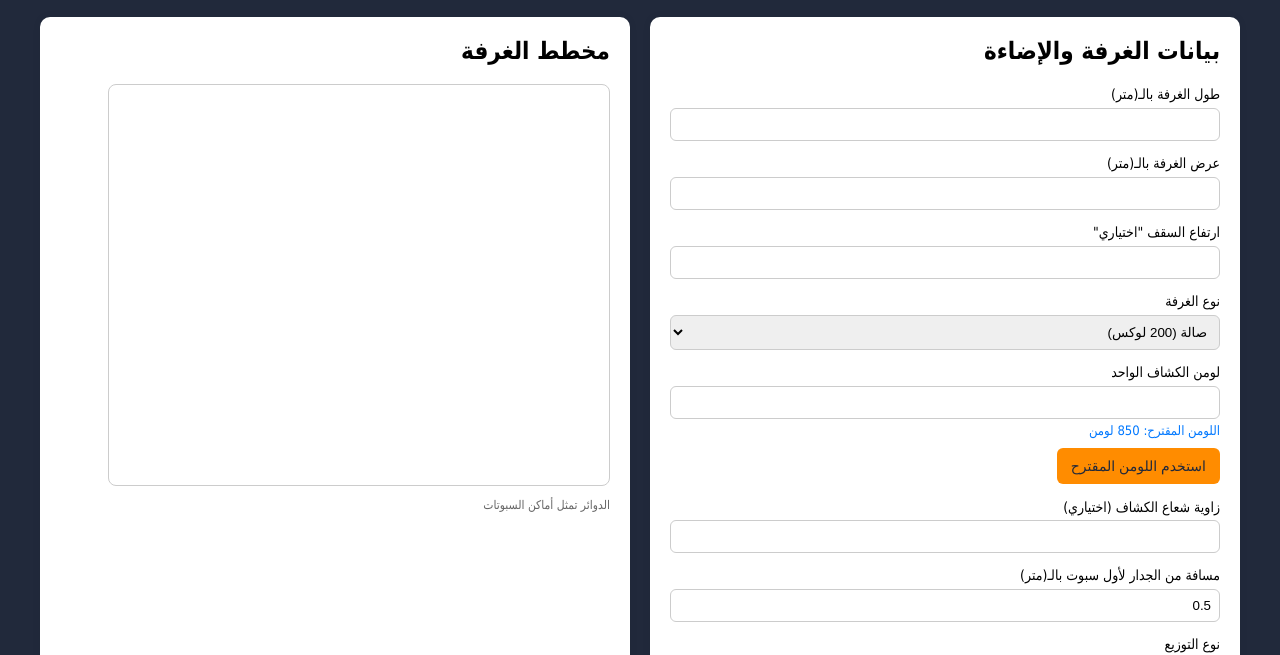
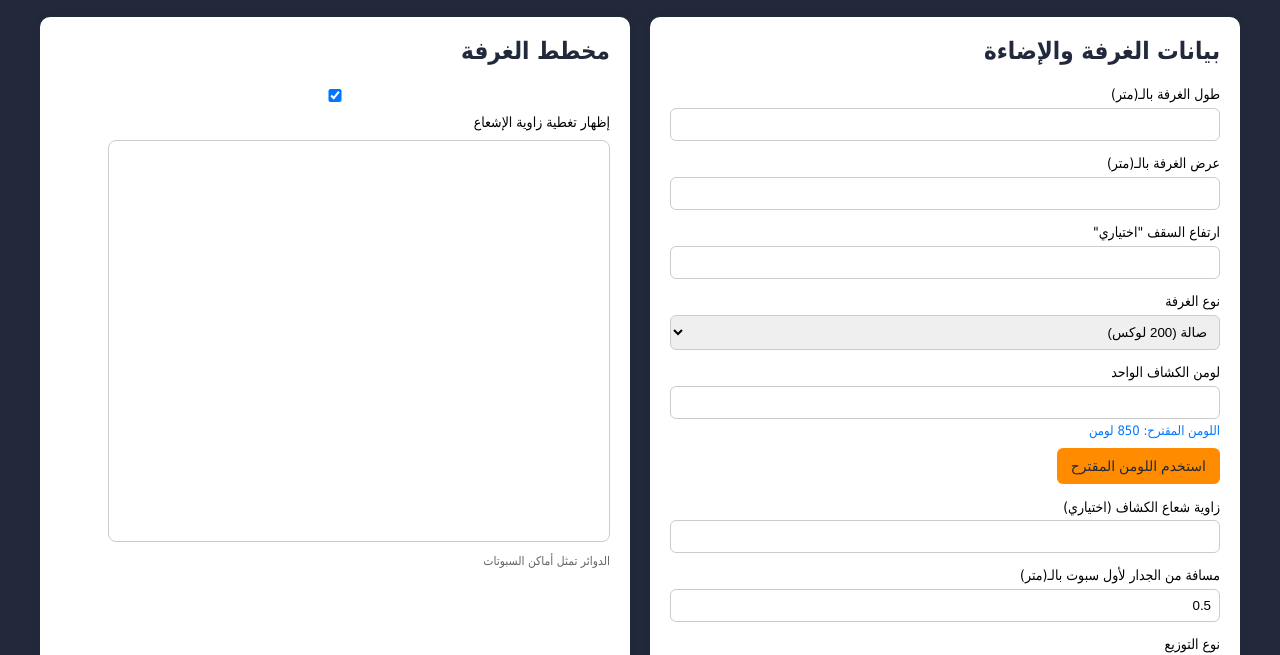
Before and after one commit to ha29sh-cloud/spotlight-calculator, a plain HTML site: page index.html in a window 1280 px wide. Shown: the part 131-786 px from the top of the page. Drawn offline with Linux system fonts and the light colour scheme.

Commit message:
Update index.html

```diff
--- a/index.html
+++ b/index.html
@@ -9,7 +9,7 @@
     .container { max-width: 1200px; margin:auto; display:flex; gap:20px; flex-wrap:wrap; }
     .box { background:#fff; padding:20px; border-radius:10px; flex:1 1 340px; box-shadow:0 0 10px rgba(0,0,0,0.05); }
     h1 { margin-top:0; margin-bottom:20px; text-align: center; color:#FF8C00; }
-    h2 { margin-top:0; }
+    h2 { margin-top:0; color:#21293b;}
     label { font-size:14px; }
     input, select { width:100%; padding:8px; margin:5px 0 12px; border-radius:6px; border:1px solid #ccc; box-sizing:border-box; }
     button { padding:10px 14px; background:#FF8C00; color:#21293b; border:none; border-radius:6px; cursor:pointer; font-size:14px; }
@@ -114,6 +114,10 @@
     <!-- الصندوق الثاني -->
     <div class="box">
         <h2>مخطط الغرفة</h2>
+	<label class="no-print" style="display:block; margin-bottom:10px;">
+        <input type="checkbox" id="toggleBeam" checked onchange="drawPlan(lastLength, lastWidth, lastSpots, document.getElementById('spotShape').value)">
+        إظهار تغطية زاوية الإشعاع
+        </label>
         <canvas id="planCanvas" width="500" height="400"></canvas>
         <div class="note">الدوائر تمثل أماكن السبوتات</div>
         <div id="coords" class="coords" style="display:none;"></div>
@@ -439,14 +443,38 @@ function drawPlan(length, width, spots, shape) {
     ctx.lineWidth = 2;
     ctx.strokeRect(offsetX, offsetY, roomW, roomH);
 
-    // سهم الشمال
     drawNorthArrow(ctx, canvas.width - 70, offsetY + 20);
+
+    // هل المستخدم يريد إظهار زاوية الإشعاع؟
+    let showBeam = document.getElementById("toggleBeam")?.checked;
+
+    // حساب قطر التغطية
+    let height = parseFloat(document.getElementById("height").value);
+    let beamAngle = parseFloat(document.getElementById("beamAngle").value);
+
+    let beamRadiusPx = null;
+
+    if (showBeam && height && beamAngle) {
+        let rad = beamAngle * Math.PI / 180;
+        let radius = height * Math.tan(rad / 2); // بالمتر
+        beamRadiusPx = radius * scale; // تحويل إلى بكسل
+    }
 
     // رسم السبوتات
     spots.forEach(s => {
         let px = offsetX + s.x * scale;
         let py = offsetY + s.y * scale;
 
+        // دائرة التغطية
+        if (beamRadiusPx) {
+            ctx.beginPath();
+            ctx.strokeStyle = "rgba(255,165,0,0.5)";
+            ctx.lineWidth = 1.2;
+            ctx.arc(px, py, beamRadiusPx, 0, Math.PI * 2);
+            ctx.stroke();
+        }
+
+        // توهج
         let glow = ctx.createRadialGradient(px, py, 2, px, py, 18);
         glow.addColorStop(0, "rgba(0,120,255,0.5)");
         glow.addColorStop(1, "rgba(0,120,255,0)");
```
